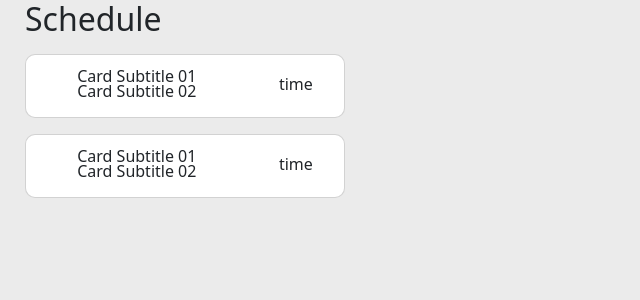
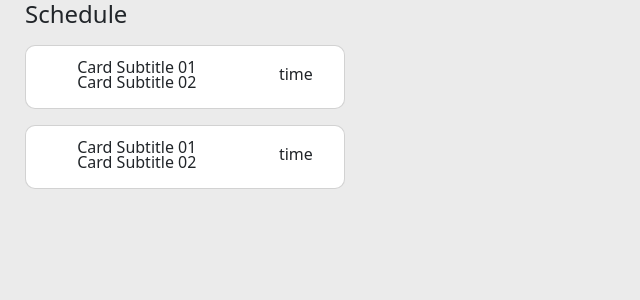
Before and after one commit to GP-43/homeaway-frontend, a React (Create React App) app: page /userbookings in a window 1280 px wide. Shown: the top 300 px of the page, without its empty margins (0-640 px from the left). Built offline with nearby package versions, Linux system fonts and the light colour scheme.

Commit message:
resized the topic

```diff
--- a/src/assets/styles/partials/_user-bookings.scss
+++ b/src/assets/styles/partials/_user-bookings.scss
@@ -27,4 +27,8 @@
 
 .shedule-section{
     margin-left: 25px;
+
+    .schedule-section-title{
+        font-size: 1.5rem;
+    }
 }
--- a/src/components/shedule_section/SheduleSection.jsx
+++ b/src/components/shedule_section/SheduleSection.jsx
@@ -4,7 +4,7 @@ import SheduleCard from "./SheduleCard";
 function SheduleSection () {
     return (
         <div className="shedule-section">
-            <h2>Schedule</h2>
+            <h3 className="schedule-section-title">Schedule</h3>
             <SheduleCard/>
             <SheduleCard/>
         </div>
```
